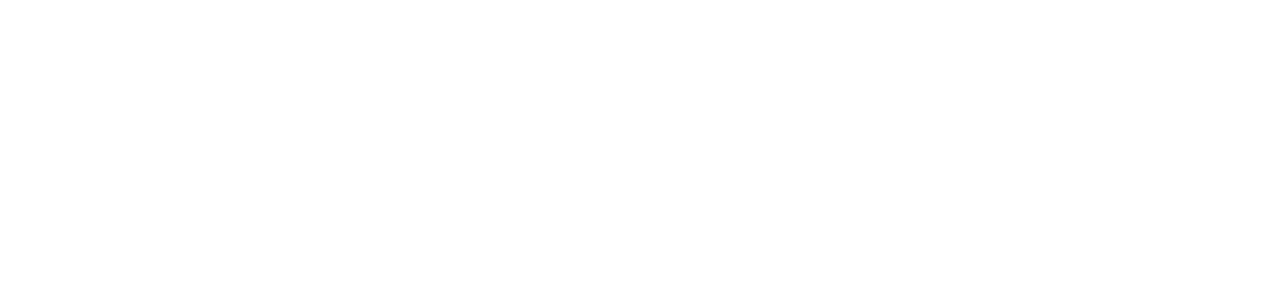
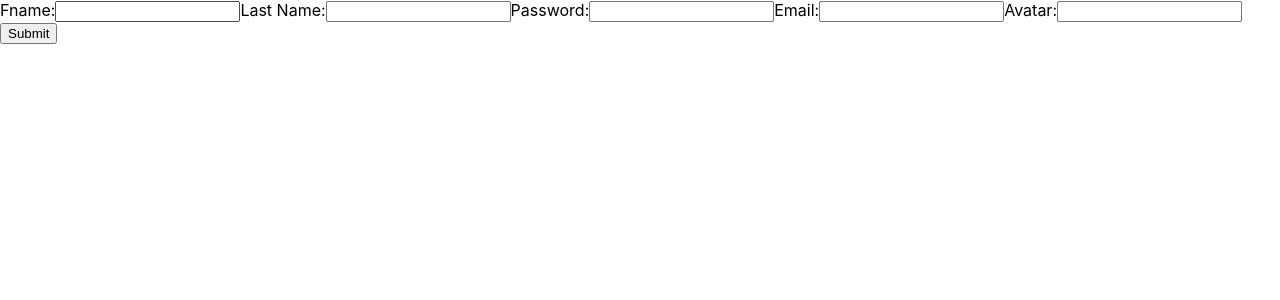
Before and after one commit to Manchinn/New-Project-AI, a React (Create React App) app: page /register in a window 1280 px wide. Before the commit this address had no page. Shown: the top 300 px of the page. Built offline with nearby package versions, Linux system fonts and the light colour scheme.

Commit message:
update login, show profile, register

```diff
--- a/src/App.js
+++ b/src/App.js
@@ -1,6 +1,7 @@
 import { Routes, Route } from "react-router-dom";
 import Login from "./Login";
 import Profile from "./Profile";
+import Register from "./Register";
 
 
 function App() {
@@ -10,6 +11,7 @@ function App() {
         <Route path="/" element={<Login/>}/>
         <Route path="login" element={<Login/>}/>
         <Route path="profile" element={<Profile/>}/>
+        <Route path="register" element={<Register/>}/>
       </Routes>
     </div>
   );
--- a/src/Login.js
+++ b/src/Login.js
@@ -25,7 +25,7 @@ function Login() {
     var raw = JSON.stringify({
       "username": inputs.username,
       "password": inputs.password,
-      "expiresIn": 60000
+      "expiresIn": 600000
     });
 
     var requestOptions = {
@@ -79,6 +79,7 @@ function Login() {
           </label>
           <input type="submit" />
       </form>
+      <a href='/register'>Register</a>
     </div>
   )
 
--- a/src/Profile.js
+++ b/src/Profile.js
@@ -1,9 +1,64 @@
 import React from 'react'
+import { useState, useEffect } from 'react';
+import { useNavigate } from 'react-router-dom';
+
+import Swal from 'sweetalert2'
+import withReactContent from 'sweetalert2-react-content'
 
 function Profile() {
-  return (
-    <div>profile</div>
-  )
+  const navigate = useNavigate();
+  const [isLoaded, setIsLoaded] = useState(true);
+  const [user, setUser] = useState([]);
+
+  const MySwal = withReactContent(Swal)
+
+  useEffect(() => {
+    const token = localStorage.getItem('token');
+    const myHeaders = new Headers();
+    myHeaders.append("Authorization", "Bearer " + token);
+
+    const requestOptions = {
+      method: "GET",
+      headers: myHeaders,
+      redirect: "follow"
+    };
+
+    fetch("https://www.melivecode.com/api/auth/user", requestOptions)
+      .then((response) => response.json())
+      .then((result) => {
+        if(result.status === 'ok'){
+          setUser(result.user)
+          setIsLoaded(false)
+        }else if(result.status === 'forbidden'){
+          MySwal.fire({
+            html: <i>{result.message}</i>,
+            icon: 'error'
+          }).then((value) => {
+            navigate('/login')
+          })
+        }
+        console.log(result)
+      })
+      .catch(error => console.log('error',error));
+  }, [MySwal, navigate])
+
+  const logout = () =>{
+    localStorage.removeItem('token')
+    navigate('/')
+  }
+
+  if(isLoaded) return <div>Loading</div>
+  else{
+    return (
+      <div>
+        <div>{user.fname}</div>
+        <div>{user.lname}</div>
+        <div>{user.username}</div>
+        <div>{user.email}</div>
+        <img src={user.avatar} alt={user.id} width={100}/>
+        <div><button onClick={logout}>logout</button></div>
+      </div>
+  )}
 }
 
 export default Profile
--- /dev/null
+++ b/src/Register.js
@@ -0,0 +1,110 @@
+import { useState } from 'react'
+import { useNavigate } from 'react-router-dom';
+
+import Swal from 'sweetalert2'
+import withReactContent from 'sweetalert2-react-content'
+
+function Register() {
+    const [inputs, setInputs] = useState({});
+
+    const navigate = useNavigate();
+    const MySwal = withReactContent(Swal)
+
+    const handleChange = (event) => {
+      const name = event.target.name;
+      const value = event.target.value;
+      setInputs(values => ({...values, [name]: value}))
+    }
+
+    const handleSubmit = (event) => {
+      event.preventDefault();
+      console.log(inputs);
+      const myHeaders = new Headers();
+      myHeaders.append("Content-Type", "application/json");
+
+      const raw = JSON.stringify({
+        "fname": inputs.fname,
+        "lname": inputs.lname,
+        "username": inputs.username,
+        "password": inputs.password,
+        "email": inputs.email,
+        "avatar": inputs.avatar,
+      });
+
+      const requestOptions = {
+        method: "POST",
+        headers: myHeaders,
+        body: raw,
+        redirect: "follow"
+      };
+
+      fetch("https://www.melivecode.com/api/users/create", requestOptions)
+        .then((response) => response.json())
+        .then((result) => {
+            if(result.status === 'ok'){
+                MySwal.fire({
+                    html: <i>{result.message}</i>,
+                    icon: 'success'
+                  }).then((value) => {
+                    navigate('/')
+                })
+            }else{
+                MySwal.fire({
+                    html: <i>{result.message}</i>,
+                    icon: 'error'
+                  })
+            }
+        })
+        .catch((error) => console.error(error));
+    }
+
+  return (
+    <div>
+        <form onSubmit={handleSubmit}>
+            <label>Fname:
+            <input
+                type="text"
+                name="fname"
+                value={inputs.fname || ""}
+                onChange={handleChange}
+            />
+            </label>
+            <label>Last Name:
+            <input
+                type="text"
+                name="lname"
+                value={inputs.lname || ""}
+                onChange={handleChange}
+            />
+            </label>
+            <label>Password:
+            <input
+                type="password"
+                name="password"
+                value={inputs.password || ""}
+                onChange={handleChange}
+            />
+            </label>
+            <label>Email:
+            <input
+                type="text"
+                name="email"
+                value={inputs.email || ""}
+                onChange={handleChange}
+            />
+            </label>
+            <label>Avatar:
+            <input
+                type="text"
+                name="avatar"
+                value={inputs.avatar || ""}
+                onChange={handleChange}
+            />
+            </label>
+            <input type="submit" />
+        </form>
+    </div>
+  )
+}
+
+export default Register
```
